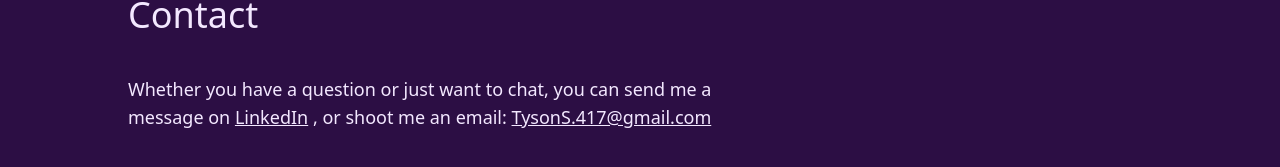
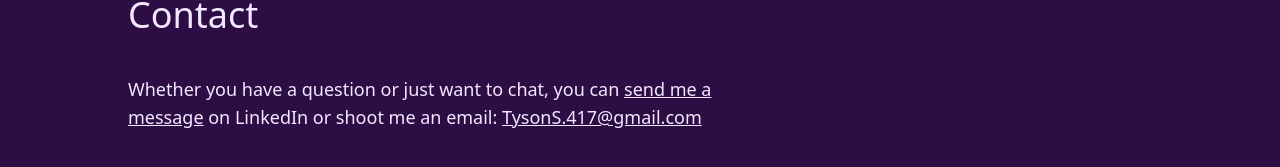
Before and after one commit to Tyson910/Portfolio, a Next.js app: page / in a window 1280 px wide. Shown: the part 2305-2472 px from the top of the page. Built offline with nearby package versions, Linux system fonts and the light colour scheme.

Commit message:
change link text in footer

```diff
--- a/src/components/Footer.js
+++ b/src/components/Footer.js
@@ -10,8 +10,7 @@ export default function Footer() {
         </p>
         <p className="text-lg max-w-screen-sm">
           Whether you have a question or
-          just want to chat, you can
-          send me a message on {'  '}
+          just want to chat, you can{' '}
           <a
             href="https://linkedin.com/in/tyson-suttle"
             rel="noopener noreferrer"
@@ -19,9 +18,10 @@ export default function Footer() {
             title="LinkedIn profile"
             className="underline hover:text-slate-300"
           >
-            LinkedIn
-          </a>
-          {'  '}, or shoot me an email:
+            send me a message
+          </a>{' '}
+          on LinkedIn or shoot me an
+          email:
           {'  '}
           <a
             href='mailto:TysonS.417@gmail.com, subject="Inquiry from website" '
```
